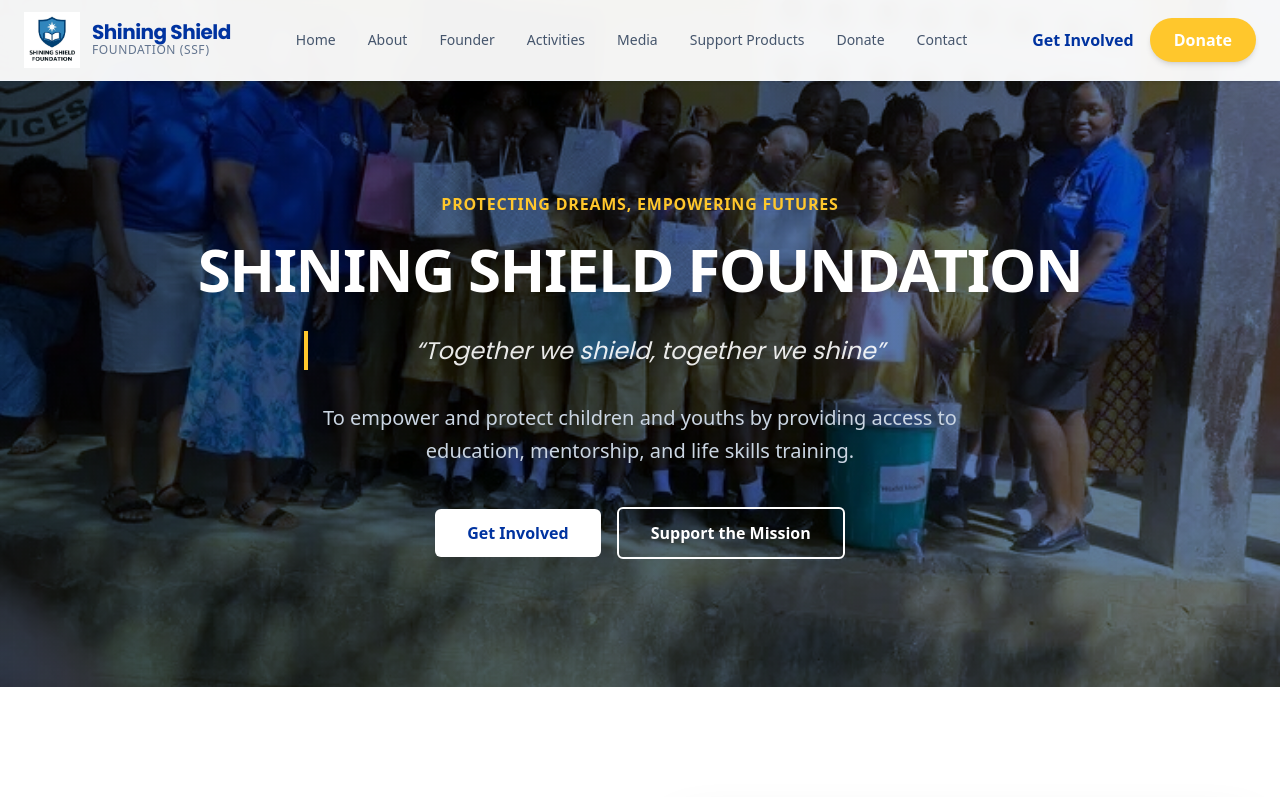
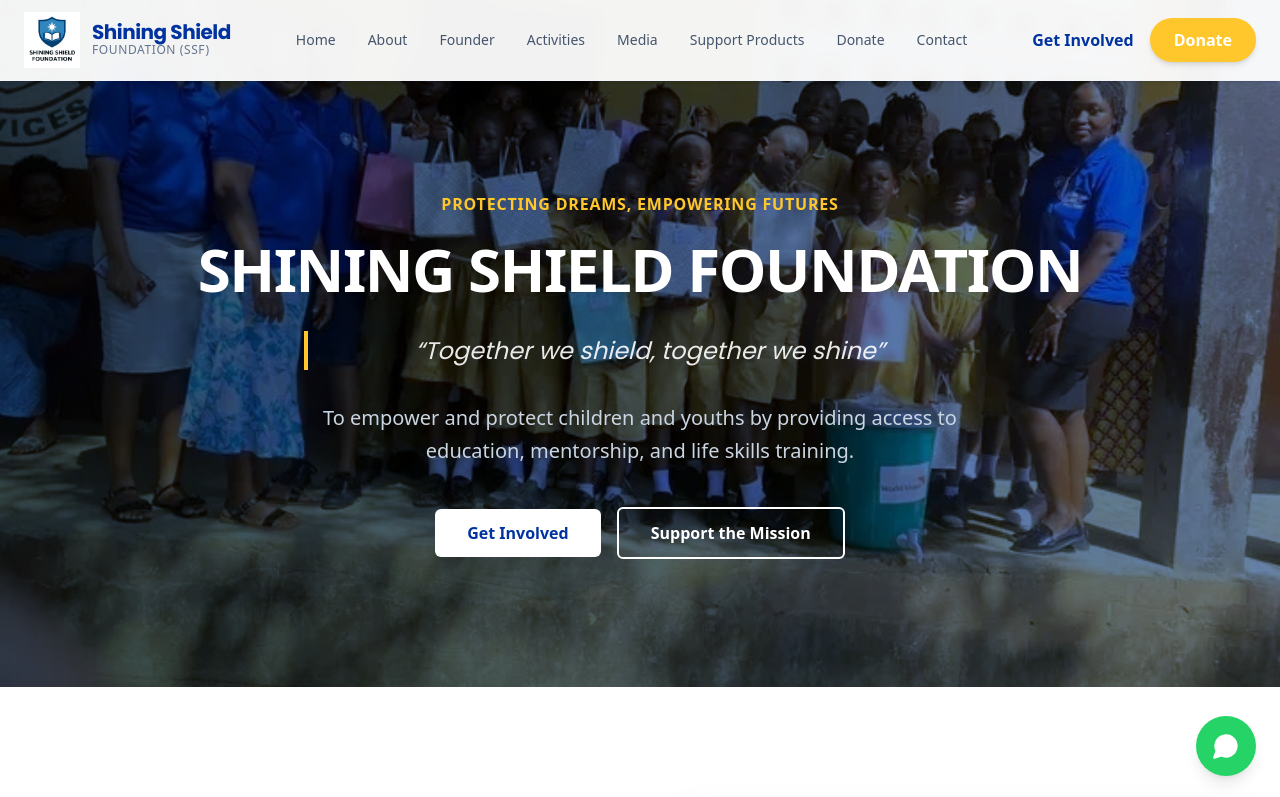
Before and after one commit to SamuraWorks/shining-shield-foundation, a Next.js app: page / in a window 1280 px wide. Shown: the top 797 px of the page. Built offline with nearby package versions, Linux system fonts and the light colour scheme.

Commit message:
Add floating WhatsApp button

```diff
--- a/app/page.tsx
+++ b/app/page.tsx
@@ -10,6 +10,7 @@
 import GetInvolved from "@/components/GetInvolved";
 import Contact from "@/components/Contact";
 import Footer from "@/components/Footer";
+import WhatsAppButton from "@/components/WhatsAppButton";
 
 export default function Home() {
   return (
@@ -26,6 +27,7 @@
       <GetInvolved />
       <Contact />
       <Footer />
+      <WhatsAppButton />
     </main>
   );
 }
--- /dev/null
+++ b/components/WhatsAppButton.tsx
@@ -0,0 +1,18 @@
+"use client";
+
+import { MessageCircle } from "lucide-react";
+import Link from "next/link";
+
+export default function WhatsAppButton() {
+    return (
+        <Link
+            href="https://wa.me/23232778016"
+            target="_blank"
+            rel="noopener noreferrer"
+            className="fixed bottom-6 right-6 z-50 bg-[#25D366] text-white p-4 rounded-full shadow-lg hover:bg-[#20bd5a] transition-all duration-300 hover:scale-110 flex items-center justify-center animate-bounce-slow"
+            aria-label="Chat on WhatsApp"
+        >
+            <MessageCircle size={28} fill="white" className="text-white" />
+        </Link>
+    );
+}
```
